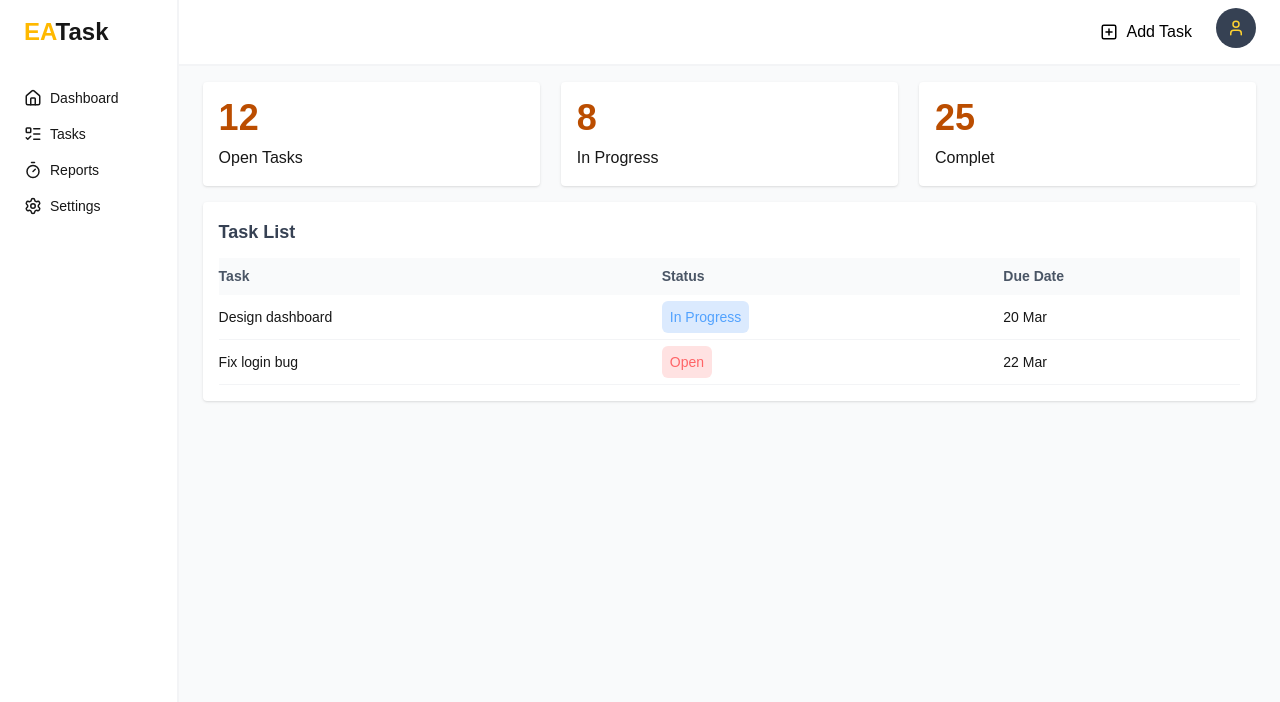
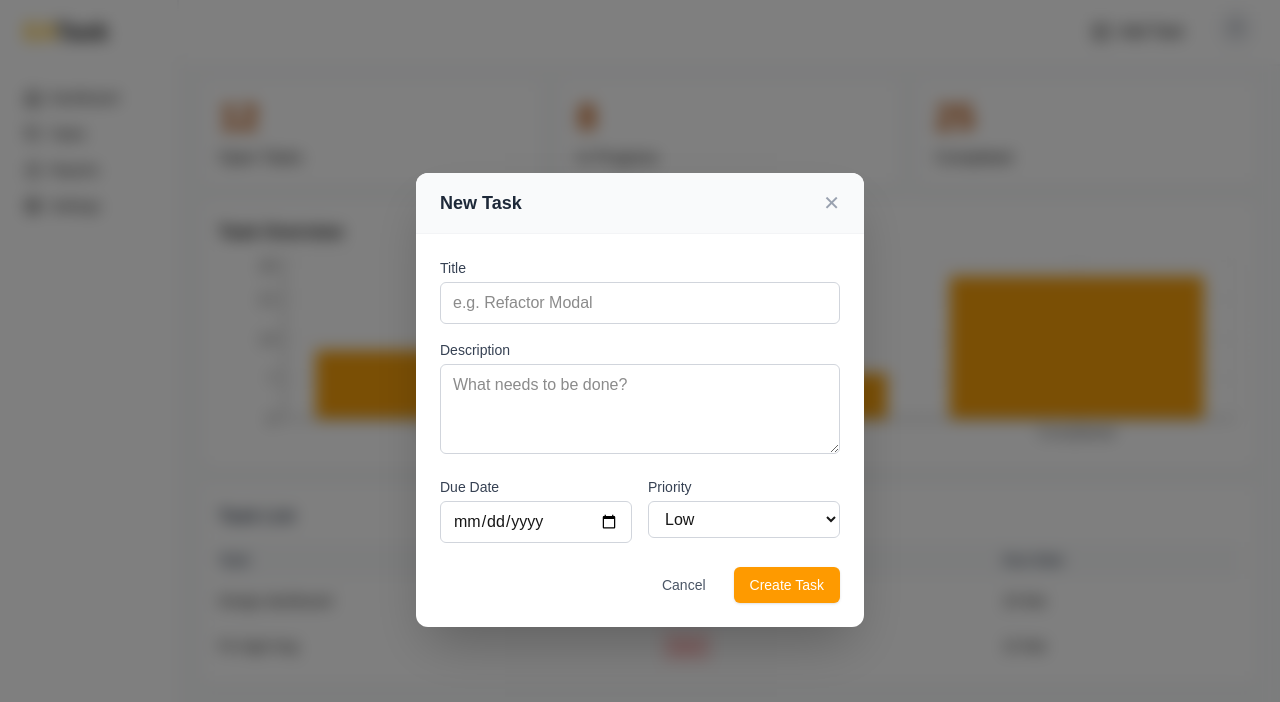
Before and after one commit to EdmilsonEdstar/EA-Task, a Next.js app: page /Dashboard in a window 1280 px wide. Both pictures are taken after a click on the button "Add Task". Shown: the top 702 px of the page. Built offline with nearby package versions, Linux system fonts and the light colour scheme.

Commit message:
implement animation keyfame

```diff
--- a/app/globals.css
+++ b/app/globals.css
@@ -24,3 +24,32 @@ body {
   color: var(--foreground);
   font-family: Arial, Helvetica, sans-serif;
 }
+
+
+@theme {
+  /* Modal Pop */
+  @keyframes modalPopIn {
+    0% {
+      opacity: 0;
+      transform: scale(0.9) translateY(10px);
+    }
+    100% {
+      opacity: 1;
+      transform: scale(1) translateY(0);
+    }
+  }
+  --animate-modal-pop: modalPopIn 0.4s cubic-bezier(0.175, 0.885, 0.32, 1.275) forwards;
+
+  /* Fade In */
+  @keyframes fadeInUp {
+    0% {
+      opacity: 0;
+      transform: translateY(10px);
+    }
+    100% {
+      opacity: 1;
+      transform: translateY(0);
+    }
+  }
+  --animate-fade-in: fadeInUp 0.5s ease-out forwards;
+}
--- a/components/layout/SideBarRight.tsx
+++ b/components/layout/SideBarRight.tsx
@@ -1,30 +1,108 @@
-import { CheckSquare, Clock, ListTodo, PlusSquare, User} from "lucide-react";
+"use client";
+
+import { CheckSquare, Clock, ListTodo, PlusSquare, User } from "lucide-react";
 import Link from "next/link";
-import DashboardCard from "../modules/dashboard/DashboardCard";
+import DashboardCard from "../modules/dashboard/Card";
 import DashboardTable from "../modules/dashboard/Table";
+import AddTaskModal from "../modules/AddTaskModal";
+
+import { useState } from "react";
+import DashboardChart from "../modules/dashboard/DashboardChart";
 
 export default function SideBarRight() {
+
+  const [modal, setModal] = useState(false);
+  const [userMenuOpen, setUserMenuOpen] = useState(false);
+
+  const AddTask = () => {
+    setModal(true);
+  };
+
+  const closeModal = () => {
+    setModal(false);
+  };
+
   return (
     <>
       <div className="h-[100vh] w-[100%] lg:w-[95%] bg-gray-50 space-y-4 overflow-y-auto custom-scrollbar">
+
+        {/* Header */}
         <div className="bg-white py-2 flex gap-2 justify-between items-center px-6 border-b-2 border-gray-100">
+
           <div>
-                      <h1 className="text-2xl font-bold lg:hidden"><span className="text-amber-400">EA</span>Task</h1>
+            <h1 className="text-2xl font-bold lg:hidden">
+              <span className="text-amber-400">EA</span>Task
+            </h1>
           </div>
-                  <div className="flex flex-row">
-                      <button type="button" aria-label="User profile" className="flex flex-row justify-center items-center gap-2  text-black px-6 py-3 rounded-sm"><PlusSquare size={18} />Add Task</button>
-                      <button type="button" aria-label="User profile" className="w-10 h-10 flex items-center justify-center bg-gray-700 hover:bg-gray-600 text-amber-300 rounded-full transition"><User size={18} /></button>
+
+          <div className="flex flex-row gap-2">
+
+            <button
+              onClick={AddTask}
+              type="button"
+              className="flex flex-row justify-center items-center gap-2 text-black px-6 py-3 rounded-sm hover:bg-gray-100 hover:cursor-pointer transition"
+            >
+              <PlusSquare size={18} />
+              Add Task
+            </button>
+
+            <div className="relative">
+
+            {/* Botão de Perfil */}
+            <button aria-label="buttom profile"
+                onClick={() => setUserMenuOpen(!userMenuOpen)}
+                type="button"
+                className="w-10 h-10 flex items-center justify-center bg-gray-100 hover:bg-gray-200 text-gray-500 rounded-full transition hover:cursor-pointer"
+            >
+                <User size={18} />
+            </button>
+
+            {/* Submenu Dropdown */}
+            {userMenuOpen && (
+                <div className="absolute right-0 mt-2 w-48 bg-white rounded-lg shadow-xl border border-gray-100 py-2 z-50 animate-modal-pop">
+                <button
+                    className="w-full text-left px-4 py-2 text-sm text-gray-700 hover:bg-amber-50 hover:text-amber-600 transition hover:cursor-pointer"
+                    onClick={() => { /* Lógica de Perfil */ setUserMenuOpen(false); }}
+                >
+                    View Profile
+                </button>
+
+                <hr className="my-1 border-gray-100" />
+
+                <button
+                    className="w-full text-left px-4 py-2 text-sm text-red-600 hover:bg-red-50 transition hover:cursor-pointer"
+                    onClick={() => { /* Lógica de Logout */ setUserMenuOpen(false); }}
+                >
+                    Logout
+                </button>
+                </div>
+            )}
+            </div>
+
           </div>
         </div>
+
+        {/* Cards */}
         <div className="flex flex-row justify-between px-6 items-stretch gap-2">
-                  <DashboardCard  qty="12" desc="Open Tasks" />
-                  <DashboardCard  qty="8" desc="In Progress" />
-                  <DashboardCard  qty="25" desc="Complet" />
+        <DashboardCard qty="12" desc="Open Tasks" classN="font-bold text-amber-700 text-4xl animate-modal-pop delay-0" />
+        <DashboardCard qty="8" desc="In Progress" classN="font-bold text-amber-700 text-4xl animate-modal-pop delay-75" />
+        <DashboardCard qty="25" desc="Completed" classN="font-bold text-amber-700 text-4xl animate-modal-pop delay-150" />
         </div>
 
+
+        <div className="px-6">
+            <DashboardChart />
+        </div>
+
+        {/* Table */}
         <div className="justify-center px-6">
           <DashboardTable />
         </div>
+
+
+        {/* Modal */}
+        {modal && <AddTaskModal closeModal={closeModal} />}
+
       </div>
     </>
   );
--- /dev/null
+++ b/components/modules/AddTaskModal.tsx
@@ -0,0 +1,96 @@
+// components/modals/AddTaskModal.tsx
+type AddTaskModalProps = {
+  closeModal: () => void
+}
+
+const AddTaskModal = ({ closeModal }: AddTaskModalProps) => {
+  return (
+    <div className="fixed inset-0 z-50 flex items-center justify-center bg-black/50 backdrop-blur-sm p-4 animate-modal-pop">
+      <div className="bg-white rounded-xl shadow-2xl w-full max-w-md overflow-hidden">
+
+        {/* Header */}
+        <div className="bg-gray-50 px-6 py-4 border-b border-gray-100 flex justify-between items-center">
+          <h3 className="text-lg font-bold text-gray-800">New Task</h3>
+          <button
+            onClick={closeModal}
+            className="text-gray-400 hover:text-gray-600 hover:cursor-pointer text-xl"
+          >
+            ✕
+          </button>
+        </div>
+
+        {/* Form */}
+        <form className="p-6 space-y-4">
+
+          {/* Task Title */}
+          <div>
+            <label className="block text-sm font-medium text-gray-700 mb-1">Title</label>
+            <input
+              type="text"
+              name="title"
+              placeholder="e.g. Refactor Modal"
+              className="w-full px-3 py-2 border border-gray-300 rounded-md focus:ring-2 focus:ring-amber-500 outline-none"
+            />
+          </div>
+
+          {/* Description */}
+          <div>
+            <label className="block text-sm font-medium text-gray-700 mb-1">Description</label>
+            <textarea
+              name="description"
+              rows={3}
+              placeholder="What needs to be done?"
+              className="w-full px-3 py-2 border border-gray-300 rounded-md focus:ring-2 focus:ring-amber-500 outline-none"
+            />
+          </div>
+
+          <div className="grid grid-cols-2 gap-4">
+            {/* Due Date */}
+            <div>
+              <label htmlFor="da" className="block text-sm font-medium text-gray-700 mb-1">Due Date</label>
+              <input
+                id="da"
+                type="date"
+                name="dueDate"
+                className="w-full px-3 py-2 border border-gray-300 rounded-md focus:ring-2 focus:ring-amber-500 outline-none"
+              />
+            </div>
+
+            {/* Priority */}
+            <div>
+              <label htmlFor="de" className="block text-sm font-medium text-gray-700 mb-1">Priority</label>
+              <select
+                id="de"
+                name="priority"
+                className="w-full px-3 py-2 border border-gray-300 rounded-md focus:ring-2 focus:ring-amber-500 outline-none bg-white"
+              >
+                <option value="low">Low</option>
+                <option value="medium">Medium</option>
+                <option value="high">High</option>
+              </select>
+            </div>
+          </div>
+
+          {/* Action Buttons */}
+          <div className="flex justify-end space-x-3 mt-6">
+            <button
+              type="button"
+              onClick={closeModal}
+              className="px-4 py-2 text-sm font-medium text-gray-600 hover:bg-gray-100 rounded-md transition"
+            >
+              Cancel
+            </button>
+            <button
+              type="submit"
+              className="px-4 py-2 text-sm font-medium bg-amber-500 text-white hover:bg-amber-600 rounded-md shadow-sm transition"
+            >
+              Create Task
+            </button>
+          </div>
+        </form>
+      </div>
+    </div>
+  )
+}
+
+export default AddTaskModal;
--- a/components/modules/dashboard/DashboardCard.tsx
+++ b/components/modules/dashboard/Card.tsx
@@ -3,14 +3,15 @@ import Link from "next/link";
 type PropsDashboardCard = {
     qty: string
     desc: string
+    classN: string
 }
 
 export default function DashboardCard(props:PropsDashboardCard) {
   return (
     <>
-        <div className="w-[100%] lg:w-[32%] flex justify-between flex-wrap bg-white text-sm lg:text-base shadow p-4 space-y-2 rounded-sm">
+        <div className="w-[100%] lg:w-[32%] flex justify-between flex-wrap bg-white text-sm lg:text-base shadow p-4 space-y-2 rounded-sm fadeInUp">
             <div className="space-y-2">
-                <h1 className="font-bold text-amber-700 text-4xl">{props.qty}</h1>
+                <h1 className={props.classN}>{props.qty}</h1>
                 <p>{props.desc}</p>
             </div>
         </div>
--- /dev/null
+++ b/components/modules/dashboard/DashboardChart.tsx
@@ -0,0 +1,27 @@
+// components/dashboard/DashboardChart.tsx
+"use client";
+
+import { ResponsiveContainer, BarChart, Bar, XAxis, YAxis, Tooltip, CartesianGrid } from "recharts";
+
+const data = [
+  { name: "Open", tasks: 12 },
+  { name: "In Progress", tasks: 8 },
+  { name: "Completed", tasks: 25 },
+];
+
+export default function DashboardChart() {
+  return (
+    <div className="bg-white rounded-xl shadow p-4 mb-4">
+      <h2 className="text-lg font-bold mb-2">Task Overview</h2>
+      <ResponsiveContainer width="100%" height={200}>
+        <BarChart data={data}>
+          <CartesianGrid strokeDasharray="3 3" />
+          <XAxis dataKey="name" />
+          <YAxis />
+          <Tooltip />
+          <Bar dataKey="tasks" fill="#F59E0B" />
+        </BarChart>
+      </ResponsiveContainer>
+    </div>
+  );
+}
--- a/global.css
+++ /dev/null
@@ -1,6 +0,0 @@
-*{
-    margin: 0;
-    padding: 0;
-    box-sizing: border-box;
-    -webkit-box-sizing: border-box;
-}
--- a/package.json
+++ b/package.json
@@ -12,7 +12,8 @@
     "lucide-react": "^0.577.0",
     "next": "16.1.6",
     "react": "19.2.3",
-    "react-dom": "19.2.3"
+    "react-dom": "19.2.3",
+    "recharts": "^3.8.0"
   },
   "devDependencies": {
     "@tailwindcss/postcss": "^4",
--- /dev/null
+++ b/tailwind.config.js
@@ -0,0 +1,20 @@
+module.exports = {
+    theme: {
+      extend: {
+        keyframes: {
+          fadeInUp: {
+            '0%': { opacity: 0, transform: 'translateY(10px)' },
+            '100%': { opacity: 1, transform: 'translateY(0)' },
+          },
+          modalPopIn: {
+            '0%': { opacity: 0, transform: 'scale(0.9) translateY(10px)' },
+            '100%': { opacity: 1, transform: 'scale(1) translateY(0)' },
+          },
+        },
+        animation: {
+          'fade-in': 'fadeInUp 0.5s ease-out forwards',
+          'modal-pop': 'modalPopIn 0.4s cubic-bezier(0.175,0.885,0.32,1.275) forwards',
+        },
+      },
+    },
+  };
```
Also changed, not shown: 1 other file (tests, documents, lock files or other folders). Lines whose indentation alone changed are shown as unchanged.
